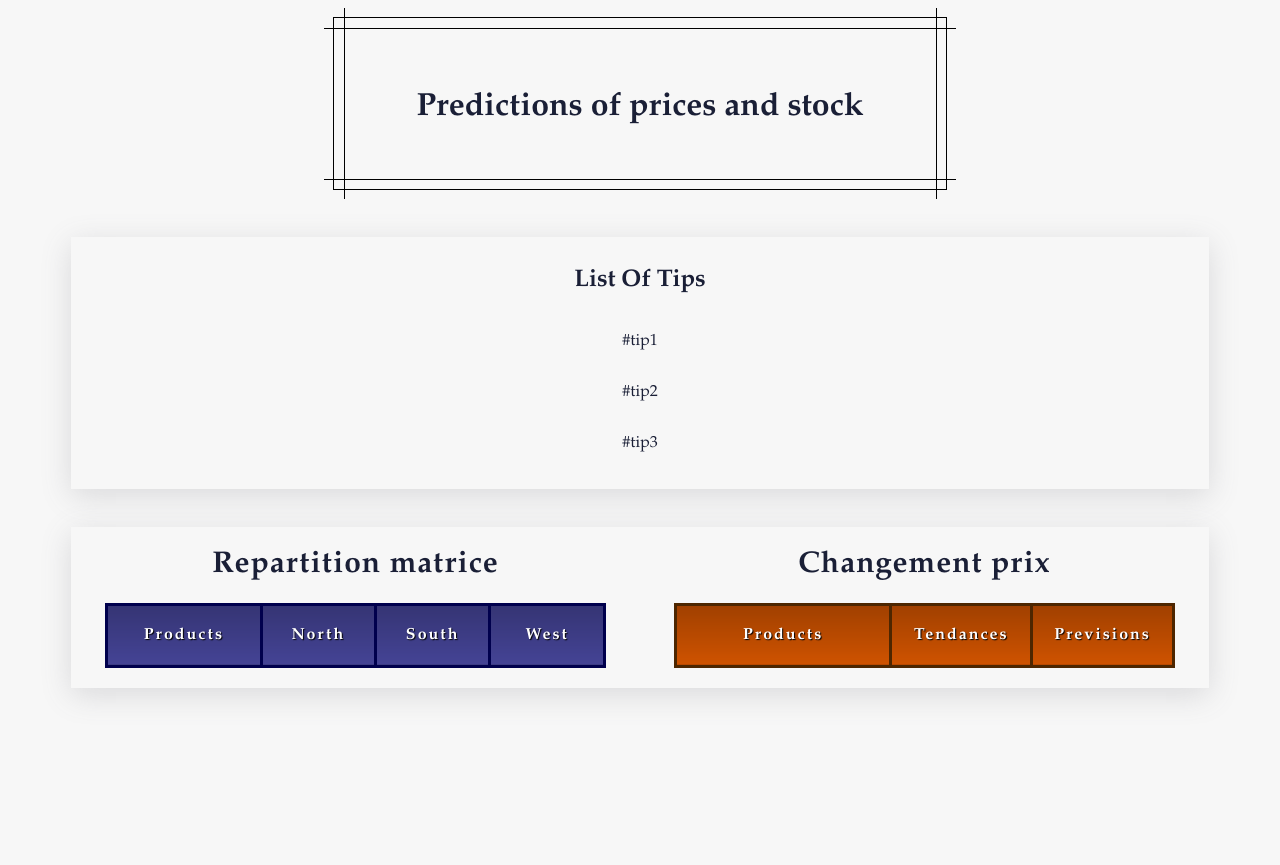
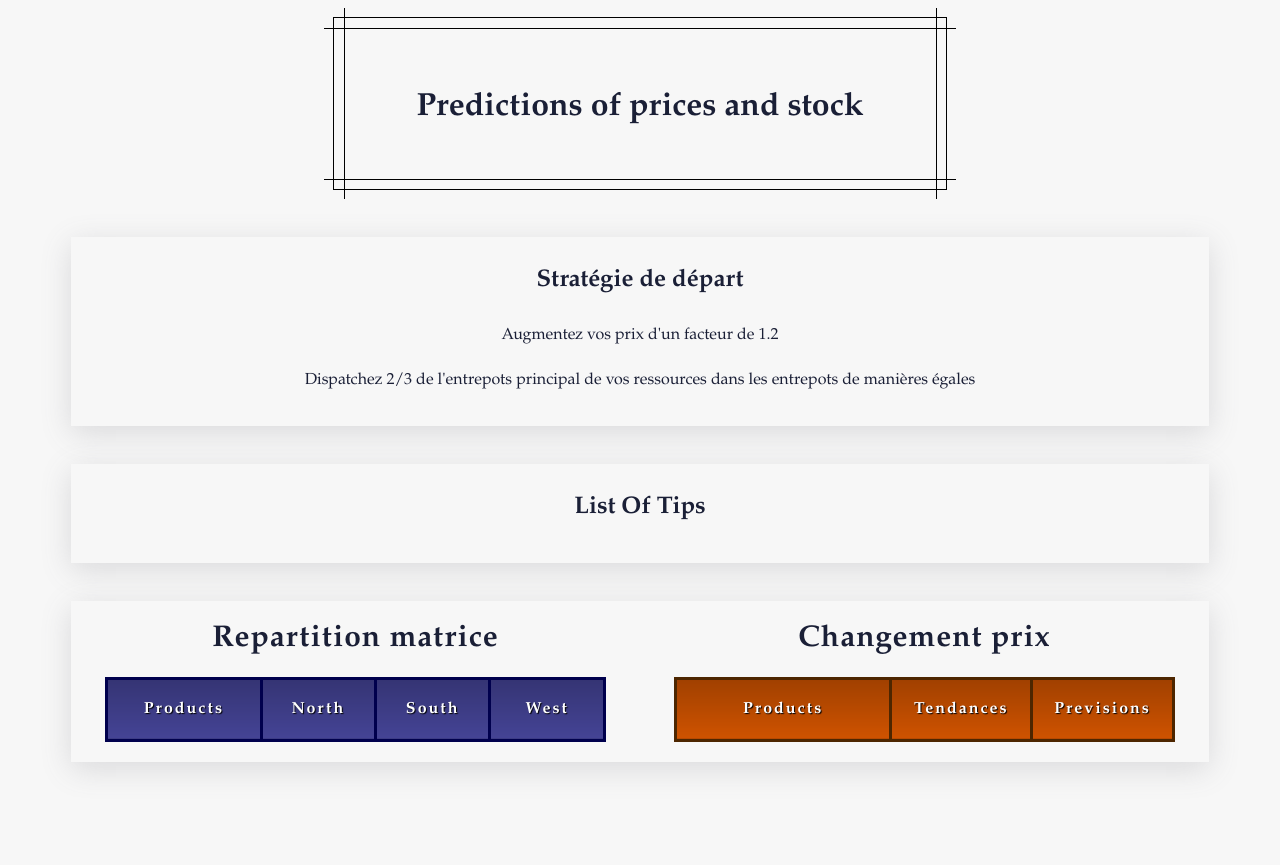
Before and after one commit to Thrynk/ERPsim-helper, a Django app: page / in a window 1280 px wide. Before the commit the page ends 699 px from the top, so only its background shows below. Run offline with Django 3.2, Linux system fonts and the light colour scheme; lists and menus that the app fills with data are empty.

Commit message:
pusha vant

```diff
--- a/django_server/erpsim_helper/models.py
+++ b/django_server/erpsim_helper/models.py
@@ -32,7 +32,7 @@ class Player(models.Model):
     user = models.OneToOneField(User, on_delete=models.CASCADE)
     game_id = models.IntegerField()
 
-class Instructions(models.Model):
+class Tips(models.Model):
     company_code = models.CharField(max_length=2)
     date_time = models.DateTimeField()
     element = models.CharField(max_length=300)
--- a/django_server/erpsim_helper/static/cssFiles/tips.css
+++ b/django_server/erpsim_helper/static/cssFiles/tips.css
@@ -20,3 +20,7 @@
     padding-top: 30px;
     padding-bottom: 20px;
 }
+
+.tip {
+    margin-top: 10px;
+}
--- a/django_server/erpsim_helper/templates/forms/detail.html
+++ b/django_server/erpsim_helper/templates/forms/detail.html
@@ -18,6 +18,15 @@
     <h1 class= "start">Predictions of prices and stock</h1>
 </div>
 
+<div id = "blockListTips">
+
+    <h2 class = "start">Stratégie de départ</h2>
+
+    <p class = "tip"> Augmentez vos prix d'un facteur de 1.2</p>
+    <p class = "tip"> Dispatchez 2/3 de l'entrepots principal de vos ressources dans les entrepots de manières égales </p>
+
+</div>
+
 
 
 <div id = "blockListTips">
@@ -25,9 +34,17 @@
     <h2 class = "start">List Of Tips</h2>
 
 
-    <p class = "tip">#tip1</p>
-    <p class = "tip">#tip2</p>
-    <p class = "tip">#tip3</p>
+    {% for tip in tips %}
+
+        <div>
+
+            <form method="POST" action="tipactualisation/{{ tip.id }}/" >
+                {% csrf_token %}
+                <button type="submit">Continue</button>
+            </form>
+            <p class = "tip"> {{ tip.sentence}}</p>
+        </div>
+    {% endfor %}
 
 </div>
 
--- a/django_server/erpsim_helper/urls.py
+++ b/django_server/erpsim_helper/urls.py
@@ -1,17 +1,25 @@
 from django.urls import path
 from django.contrib.auth import views as auth_views
 from .forms.LoginForm import LoginForm
+
+import sys
+
+sys.path.append('/Users/alexissoltysiak/Documents/GitHub/ERPsim-helper/django_server/erpsim_helper')
 
 from . import views
 
 urlpatterns = [
     path('', views.contact, name='contact'),
+
+    path('contact/tipactualisation/<int:question_id>/', views.tip, name='tip'),
+
     path('contact/', views.contact, name='contact'),
     #path('login/', views.login, name='login'),
     path('login/', auth_views.LoginView.as_view(
         template_name='forms/login.html',
         authentication_form=LoginForm
     )),
+
     path('game/<int:game_id>', views.game, name="game"),
 
 
--- a/django_server/erpsim_helper/views.py
+++ b/django_server/erpsim_helper/views.py
@@ -2,9 +2,10 @@ from django.shortcuts import render
 from django.http import HttpResponse
 from django.contrib import messages
 from django.forms import ModelForm
+from django.views.generic import DetailView
 
+from .models import Game,Contact,Tips
 
-from .models import Game,Contact,Instructions
 from .tasks import get_game_latest_data
 from .pythonAlgorithms.functionprediction import *
 
@@ -72,7 +73,7 @@ def contact(request):
 
         #ListInstructions=get_Instructions()
 
-        context = {'pers': "tst",'predictions':prediction(request),'material':materialDef,'modifPrix':modificationPrix()}
+        context = {'pers': "tst",'tips':getTheTipsBack(),'predictions':prediction(request),'material':materialDef,'modifPrix':modificationPrix()}
 
         return render(request, 'forms/detail.html', context)
 
@@ -82,3 +83,27 @@ def contact(request):
     # Si méthode GET, on présente le formulaire
     context = {'form': form}
     return render(request, 'forms/detail.html', context)
+
+
+
+
+
+
+class PublisherDetail(DetailView):
+
+    def get_context_data(self, **kwargs):
+        # Call the base implementation first to get a context
+        context = super(PublisherDetail, self).get_context_data(**kwargs)
+        # Add in a QuerySet of all the books
+        context['book_list'] = "yo"
+        return context
+
+
+def tip (request, question_id):
+
+    tip = Tips.objects.filter(id=question_id)
+    tip.update(is_active=False)
+
+    context = {'pers': "tst",'tips':getTheTipsBack(),'predictions':prediction(request),'material':materialDef,'modifPrix':modificationPrix()}
+
+    return render(request, 'forms/detail.html', context)
```
Also changed, not shown: django_server/erpsim_helper/pythonAlgorithms/functionprediction.py (+9 -6 lines), django_server/erpsim_helper/migrations/0005_companyvaluation_contact.py, django_server/erpsim_helper/migrations/0006_tips.py (added).
